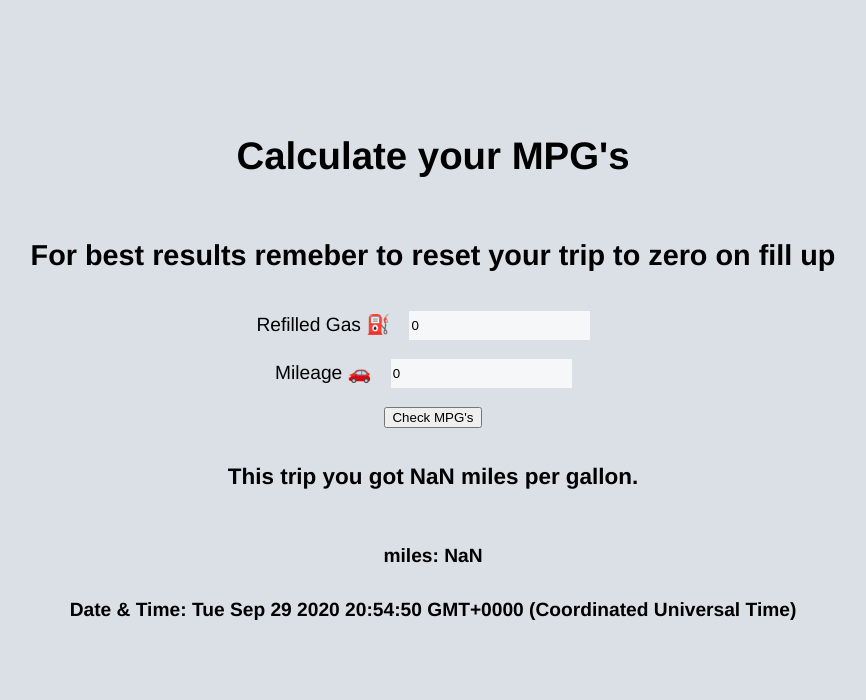
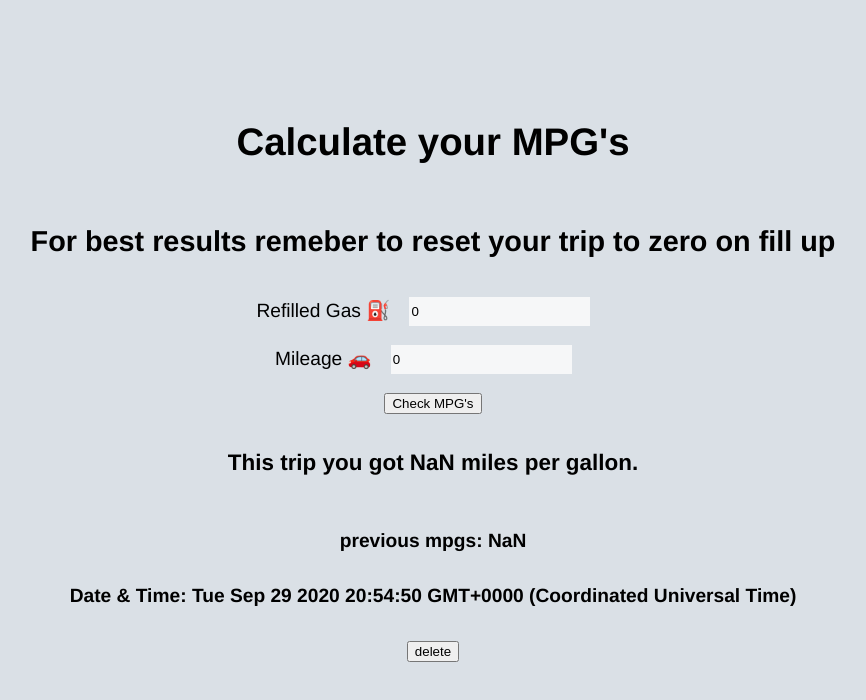
Before and after one commit to evo-g/mpg-tracker, a React (Vite) app: page / in a window 1280 px wide. Both pictures are taken after a click on the button "Check MPG's". Shown: the top 700 px of the page, without its empty margins (207-1073 px from the left). Built offline with nearby package versions, Linux system fonts and the light colour scheme.

Commit message:
previous trips now saved to local storage and can be deleted. Need to style and add graph

```diff
--- a/src/App.js
+++ b/src/App.js
@@ -1,4 +1,4 @@
-import React, { useState } from 'react';
+import React, { useEffect, useState } from 'react';
 import './style.css';
 
 function App() {
@@ -7,20 +7,37 @@ function App() {
   const [mpgs, setMpgs] = useState('');
   const [trips, setTrips] = useState([]);
 
+
+  useEffect(() => {
+    const json = localStorage.getItem('trips');
+    const savedTrips = JSON.parse(json);
+    if (savedTrips) {
+      setTrips(savedTrips);
+    }
+  }, []);
+
+  useEffect(()=> {
+    let json = JSON.stringify(trips);
+    localStorage.setItem('trips', json)
+  }, [trips]);
+
   function handleSubmit(e) {
     e.preventDefault();
     let temp = (miles / trip).toFixed(2);
     let time = ` ${new Date()}`;
-    setTrips((prev) => {
+    setTrips(prev => {
       return [{ miles: temp, time }, ...prev]
     })
     setMpgs(`This trip you got ${temp} miles per gallon.`);
     setTrip(0);
     setMiles(0);
-  }
+  };
 
-  localStorage.setItem('trips', JSON.stringify(trips));
-  console.log(trips);
+  const deleteTrip = (idToDelete) => {
+    console.log(idToDelete);
+    const filteredTrips = trips.filter((trips) => trips.time !== idToDelete);
+    setTrips(filteredTrips);
+  };
 
   return (
     <div className='container'>
@@ -55,8 +72,9 @@ function App() {
       <div>
         {trips.map(item => (
           <div key={item.time}>
-            <h4>miles: {item.miles}</h4>
+            <h4> previous mpgs: {item.miles}</h4>
             <h4>Date & Time: {item.time}</h4>
+            <button onClick={() => deleteTrip(item.time)}>delete</button>
           </div>
         ))}
       </div>
--- a/src/index.html
+++ b/src/index.html
@@ -3,7 +3,7 @@
 <head>
   <meta charset="UTF-8">
   <meta name="viewport" content="width=device-width, initial-scale=1.0">
-  <title>Document</title>
+  <title>MPG Tracker</title>
 </head>
 <body>
   <div id="root"></div>
```
